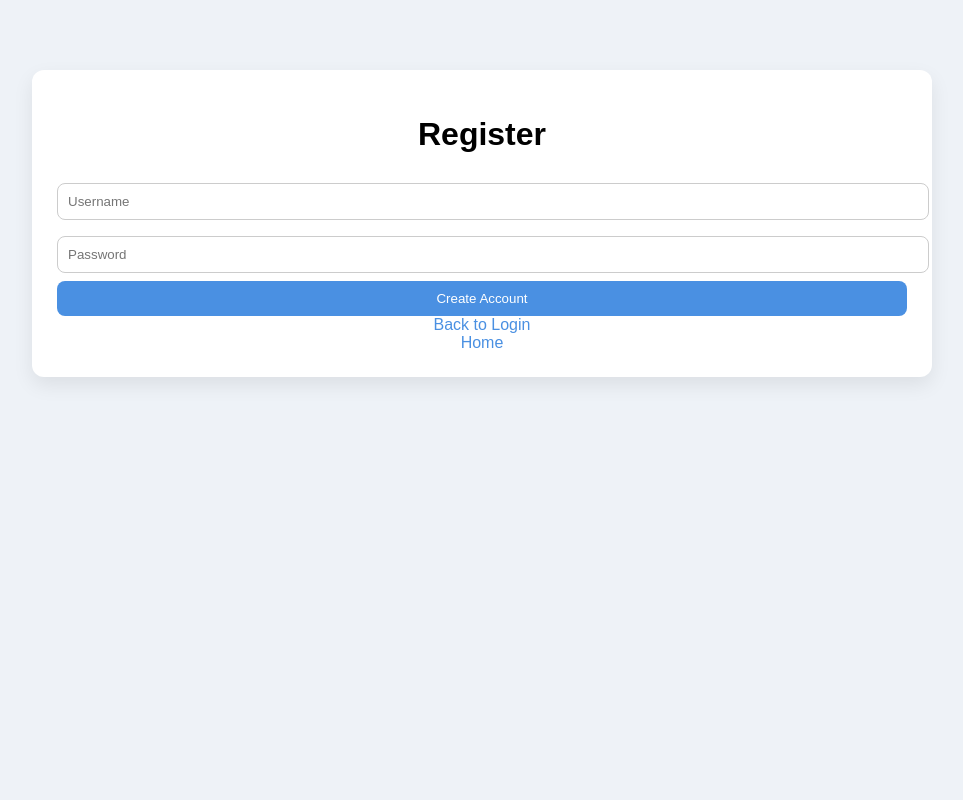
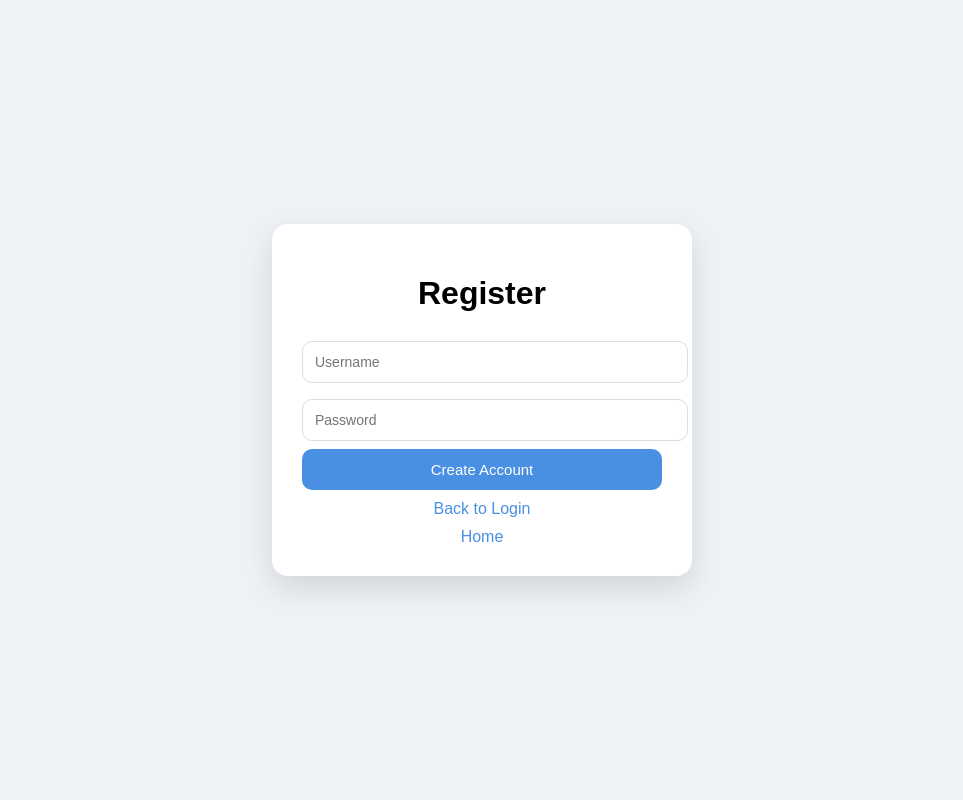
Before and after one commit to eat29-ops/schooltask_tracker, a Flask app: page /register in a window 1280 px wide. Shown: the whole page, without its empty margins (158-1121 px from the left). Run offline with Flask 3, Linux system fonts and the light colour scheme.

Commit message:
Refactor CSS for layout and card styles

```diff
--- a/static/style.css
+++ b/static/style.css
@@ -1,47 +1,46 @@
 body {
     margin: 0;
-    font-family: Arial, sans-serif;
+    font-family: "Arial", sans-serif;
     background: #eef2f7;
 }
 
-/* GENERAL LAYOUT */
+/* CENTER CONTAINER */
 .container {
-    width: 100%;
-    max-width: 900px;
-    margin: 50px auto;
-    padding: 20px;
+    height: 100vh;
+    display: flex;
+    justify-content: center;
+    align-items: center;
 }
 
-/* CARD SYSTEM (USED EVERYWHERE) */
+/* CARD STYLE (USED EVERYWHERE) */
 .card {
+    width: 360px;
     background: white;
-    border-radius: 12px;
-    padding: 25px;
-    box-shadow: 0 8px 20px rgba(0,0,0,0.08);
-    margin-bottom: 20px;
-}
-
-.center {
+    padding: 30px;
+    border-radius: 16px;
+    box-shadow: 0 12px 30px rgba(0,0,0,0.12);
     text-align: center;
 }
 
 /* INPUTS */
 input, select {
     width: 100%;
-    padding: 10px;
+    padding: 12px;
     margin: 8px 0;
-    border-radius: 8px;
-    border: 1px solid #ccc;
+    border-radius: 10px;
+    border: 1px solid #ddd;
+    font-size: 14px;
 }
 
 /* BUTTONS */
 button {
     width: 100%;
-    padding: 10px;
+    padding: 12px;
     border: none;
-    border-radius: 8px;
+    border-radius: 10px;
     background: #4a90e2;
     color: white;
+    font-size: 15px;
     cursor: pointer;
 }
 
@@ -51,6 +50,8 @@ button:hover {
 
 /* LINKS */
 a {
+    display: inline-block;
+    margin-top: 10px;
     color: #4a90e2;
     text-decoration: none;
 }
```
Also changed, not shown: other parts of static/style.css (+25 -20 lines).
